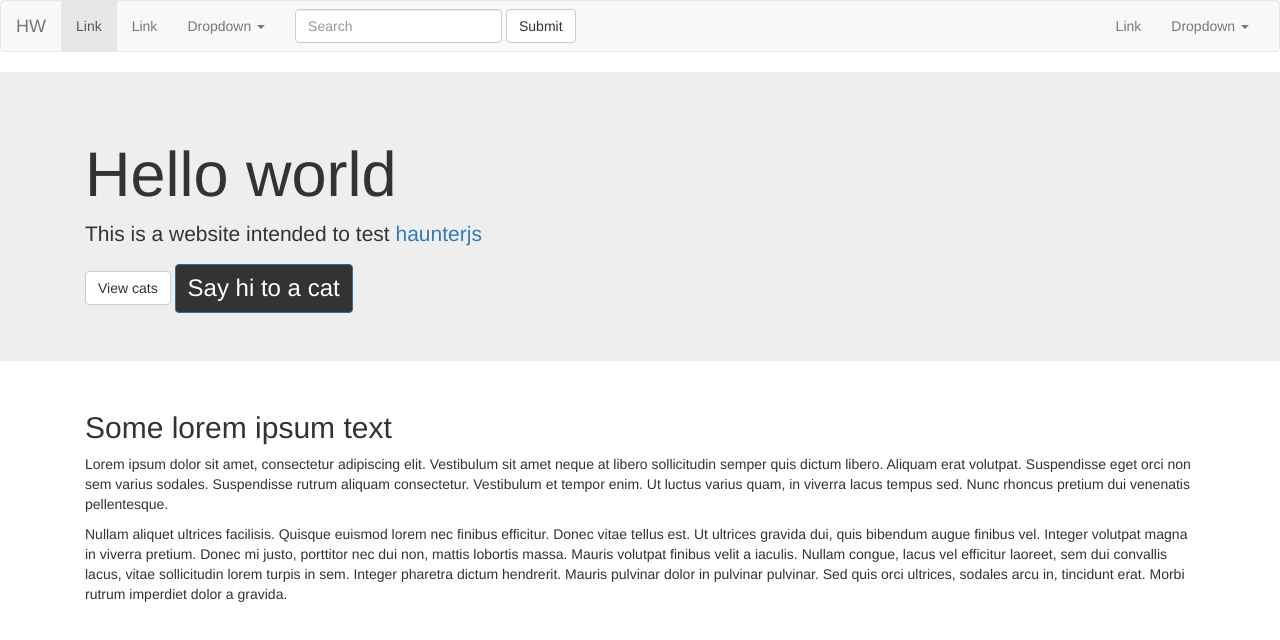
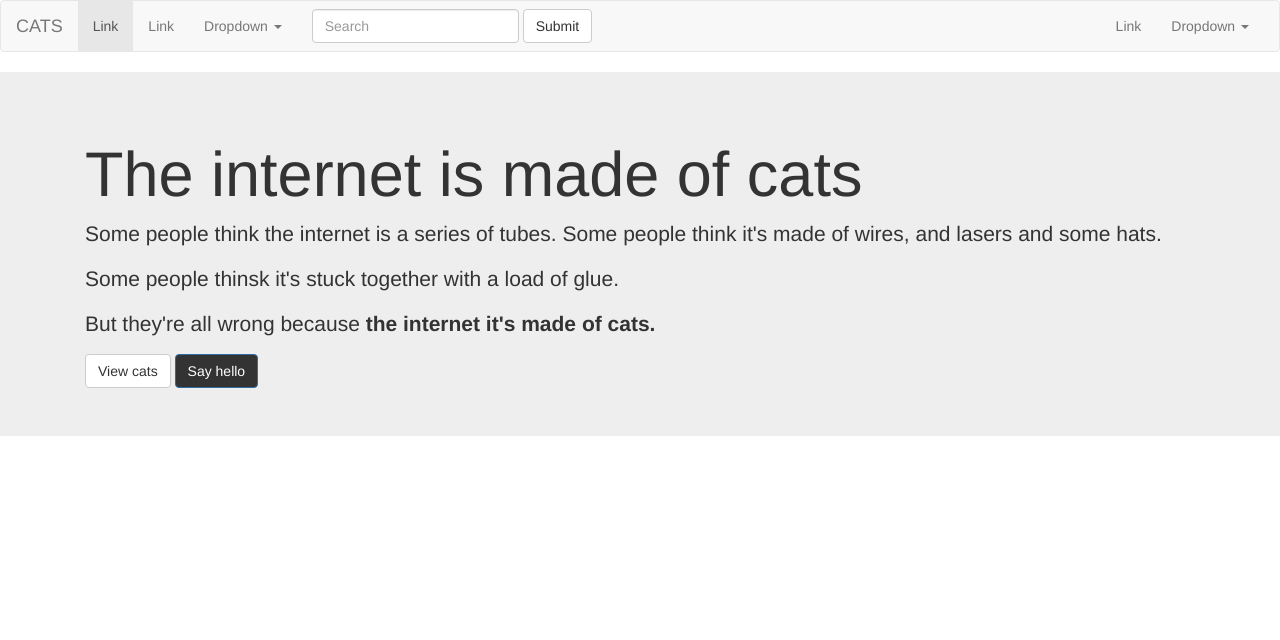
Before and after one commit to rubentd/haunterjs, a website: page demo-app/index.html in a window 1280 px wide. Drawn offline with Linux system fonts and the light colour scheme.

Commit message:
Minor changes to test website

```diff
--- a/demo-app/index.html
+++ b/demo-app/index.html
@@ -24,7 +24,7 @@
 					<span class="icon-bar"></span>
 					<span class="icon-bar"></span>
 				</button>
-				<a class="navbar-brand" href="#">HW</a>
+				<a class="navbar-brand" href="#">CATS</a>
 			</div>
 
 			<!-- Collect the nav links, forms, and other content for toggling -->
@@ -72,13 +72,19 @@
 		<div class="container">
 			<div class="col-md-12">
 
-				<h1>Hello world</h1>
+				<h1>
+					The internet is made of cats
+				</h1>
 
 				<p>
-					This is a website intended to test
-					<a href="https://github.com/rubentd/haunterjs">
-						haunterjs
-					</a>
+					Some people think the internet is a series of tubes.
+					Some people think it's made of wires, and lasers and some hats.
+				</p>
+				<p>
+					Some people thinsk it's stuck together with a load of glue.
+				</p>
+				<p>
+						But they're all wrong because <b>the internet it's made of cats.</b>
 				</p>
 
 				<a href="view-cats.html" class="btn btn-default">
@@ -86,21 +92,9 @@
 				</a>
 
 				<a href="say-hi-to-cat.html" class="btn btn-primary">
-					Say hi to a cat
+					Say hello
 				</a>
 			</div>
-		</div>
-	</div>
-
-	<div class="container">
-		<div class="col-md-12">
-			<h2>Some lorem ipsum text</h2>
-			<p>
-				Lorem ipsum dolor sit amet, consectetur adipiscing elit. Vestibulum sit amet neque at libero sollicitudin semper quis dictum libero. Aliquam erat volutpat. Suspendisse eget orci non sem varius sodales. Suspendisse rutrum aliquam consectetur. Vestibulum et tempor enim. Ut luctus varius quam, in viverra lacus tempus sed. Nunc rhoncus pretium dui venenatis pellentesque.
-			</p>
-			<p>
-				Nullam aliquet ultrices facilisis. Quisque euismod lorem nec finibus efficitur. Donec vitae tellus est. Ut ultrices gravida dui, quis bibendum augue finibus vel. Integer volutpat magna in viverra pretium. Donec mi justo, porttitor nec dui non, mattis lobortis massa. Mauris volutpat finibus velit a iaculis. Nullam congue, lacus vel efficitur laoreet, sem dui convallis lacus, vitae sollicitudin lorem turpis in sem. Integer pharetra dictum hendrerit. Mauris pulvinar dolor in pulvinar pulvinar. Sed quis orci ultrices, sodales arcu in, tincidunt erat. Morbi rutrum imperdiet dolor a gravida.
-			</p>
 		</div>
 	</div>
 
--- a/demo-app/main.css
+++ b/demo-app/main.css
@@ -4,5 +4,4 @@ html {
 
 .btn-primary{
 	background-color: #333;
-	font-size: 24px;
 }
```
Also changed, not shown: demo-app/say-hi-to-cat.html (+2 -2 lines), demo-app/view-cats.html (+4 -1 lines).
